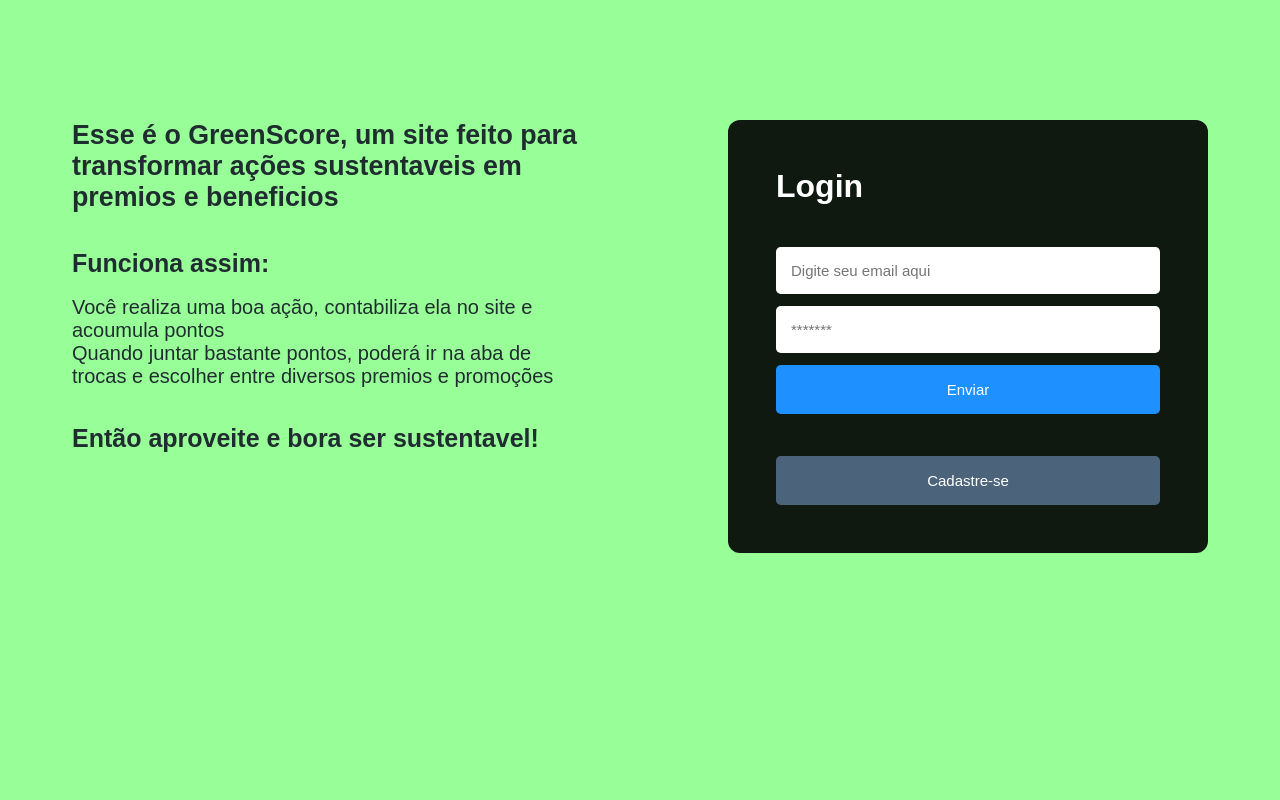
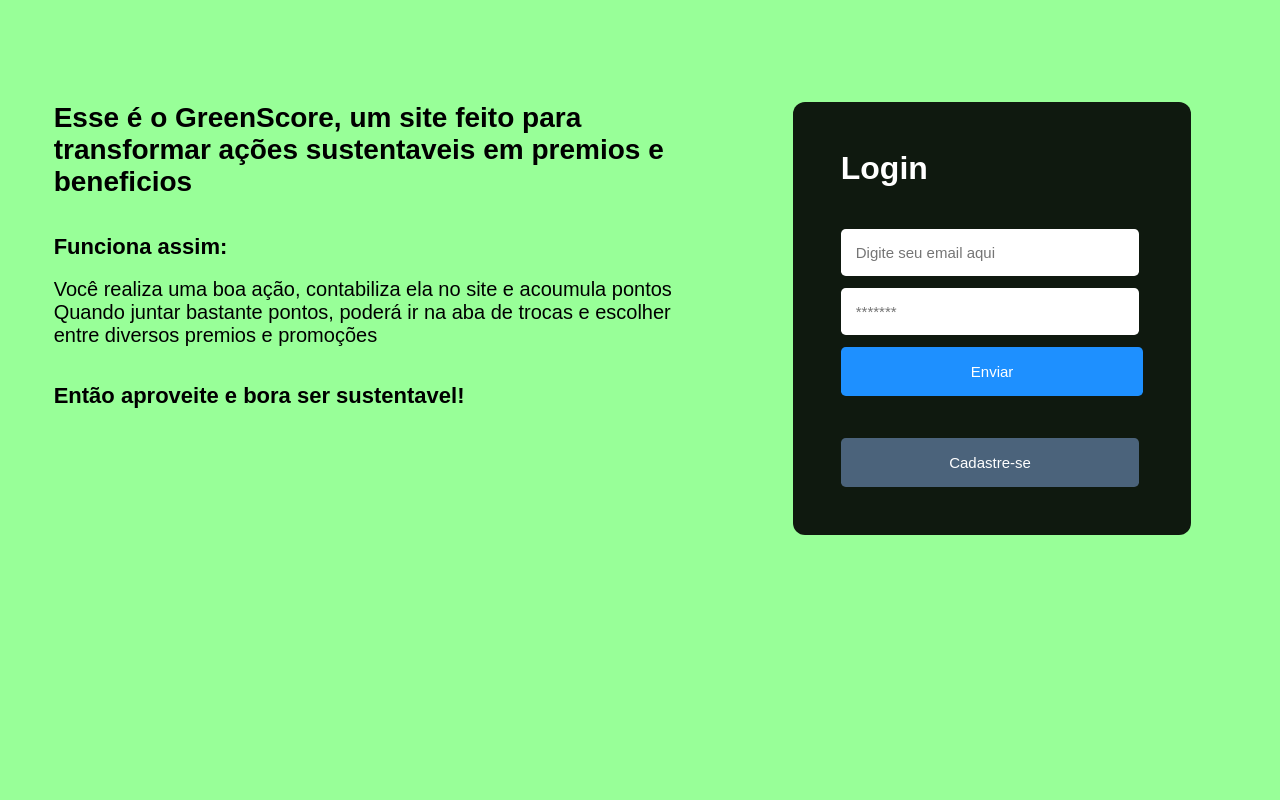
Before and after one commit to MatheusPrb/Facul_projeto, a PHP site: page /login.php in a window 1280 px wide. Run offline with PHP 8.4, Linux system fonts and the light colour scheme.

Commit message:
Responsividade na tela de login finalizada

```diff
--- a/css/login.css
+++ b/css/login.css
@@ -14,29 +14,6 @@ body {
 main {
     height: 100%;
     width: 100%;
-    display: flex;
-    align-items: center;
-    justify-content: center;
-}
-
-.container {
-    display: flex;
-    justify-content:space-around;
-}
-
-.texto {
-    width: 50%;
-    color: #202d30;
-}
-
-.texto h2 {
-    font-size: 30px;
-    font-weight: 600;
-}
-.texto h3 {
-    font-size: 25px;
-    font-weight: normal;
-
 }
 
 .form {
@@ -46,16 +23,15 @@ main {
     padding: 3rem;
     border-radius: .75rem;
     color: white;
-    width: 20%;
     gap: .75rem;
 }
 
 input {
-    padding: 15px;
+    padding: 0.938rem;
     border: none;
     border-radius: .3rem;
     outline: none;
-    font-size: 15px;
+    font-size: 0.938rem;
 }
 
 .button-login {
@@ -65,7 +41,7 @@ input {
     width: 100%;
     border-radius: .3rem;
     color: white;
-    font-size: 15px;
+    font-size: 0.938rem;
     transition: background-color 0.3s ease;
 }
 
@@ -83,7 +59,7 @@ input {
     text-decoration: none;
     border-radius: .3rem;
     color: white;
-    font-size: 15px;
+    font-size: 0.938rem;
     transition: background-color 0.3s ease;
     text-align: center;
 }
@@ -95,135 +71,72 @@ input {
 
 @media (min-width: 320px) {
     * {
-        margin-left: 1.48%;
+        margin-left: 1.28%;
+    }
+
+    main {
+        display: flex;
+        flex-direction: column;
+        align-items: center;
     }
 
     .container {
-        display: block;
+        margin-top: 5%;
     }
 
     .texto {
-        margin-top: 161% !important;
-        width: 85%;
+        width: 88%;
     }
 
     .texto h1{
-        font-size: 1.7625rem;
+        font-size: 1.75rem;
     }
 
     .texto h2 {
-        font-size: 1.3500rem;
+        font-size: 1.375rem;
         font-weight: 600;
     }
     .texto h3 {
-        font-size: 1.2500rem ;
-        font-weight: normal ;
-    }
-
-    .form {
-        width: 55%;
-        height: 130%;
-        margin-top: 10%;
-        margin-bottom: 10%;
-    }
-}
-
-@media (min-height: 660px) {
-    .texto {
-        margin-top: 150% !important;
-    }
-
-}
-
-@media (min-width: 375px) {
-    .texto {
-        margin-top: 130% !important;
-        height: 100% !important;
-    }
-
-    .texto h1{
-        font-size: 1.8625rem;
-    }
-
-    .texto h2 {
-        font-size: 1.5500rem;
-    }
-
-    .texto h3 {
-        font-size: 1.3500rem ;
+        font-size: 1.25rem;
+        font-weight: normal;
     }
 
     .form {
         width: 60%;
-    }
-}
+        margin-top: 10%;
+        margin-bottom: 10%;
 
-@media (min-width: 425px) {
-    .texto {
-        margin-top: 120% !important;
-        width: 85%;
-    }
-
-    .texto h1{
-        font-size: 1.975rem;
-    }
-
-    .texto h2 {
-        font-size: 1.6625rem;
-    }
-
-    .texto h3 {
-        font-size: 1.4500rem;
-    }
-
-    .form {
-        width: 64%;
     }
 }
 
 @media (min-width: 768px) {
-
     * {
-        margin-left: 0% !important;
-    }
-
-    main {
-        margin-top: 0%;
+        margin-left: 0%;
+        margin-right: 1.4%;
     }
 
     .container {
         display: flex;
-        align-items: start ;
+        align-items: flex-start !important;
         justify-content: space-around;
+        margin-top: 10%;
+        padding: 2%;
     }
 
     .texto {
-        margin-top: 0% !important;  /* Mudar nos outros para dar epaço pelo container, não somanete pelo texto */
-        width: 40%;
-        color: #202d30;
-    }
-
-    .texto h1 {
-        font-size: 1.675rem;
-    }
-
-    .texto h2 {
-        font-size: 1.5625rem;
-    }
-
-    .texto h3 {
-        font-size: 1.2500rem;
+        width: 55%;
     }
 
     .form {
-        margin-top: 0%;  /* Mudar nos outros para dar epaço pelo container, não somanete pelo form */
-        display: flex;
-        flex-direction: column;
-        background-color: rgba(0, 0, 0, 0.9);
-        padding: 3rem;
-        border-radius: .75rem;
-        color: white;
-        width: 30%;
-        gap: .75rem;
+        width: 25%;
+        margin-top: 0%;
+        margin-bottom: 0%;
+
     }
 }
+
+@media (min-width: 1024px) {
+    .container {
+        margin-top: 6%;
+    }
+}
```
